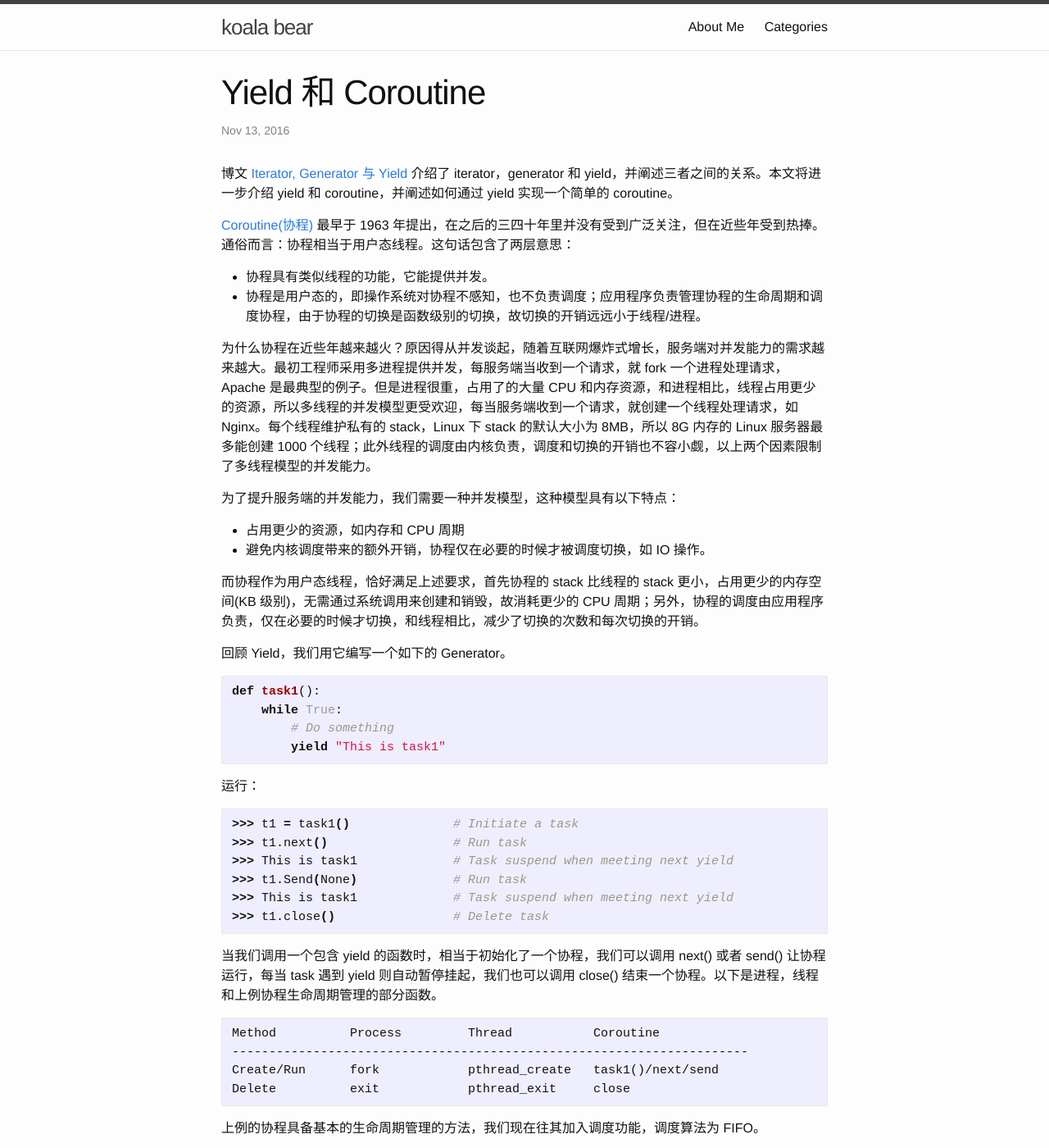
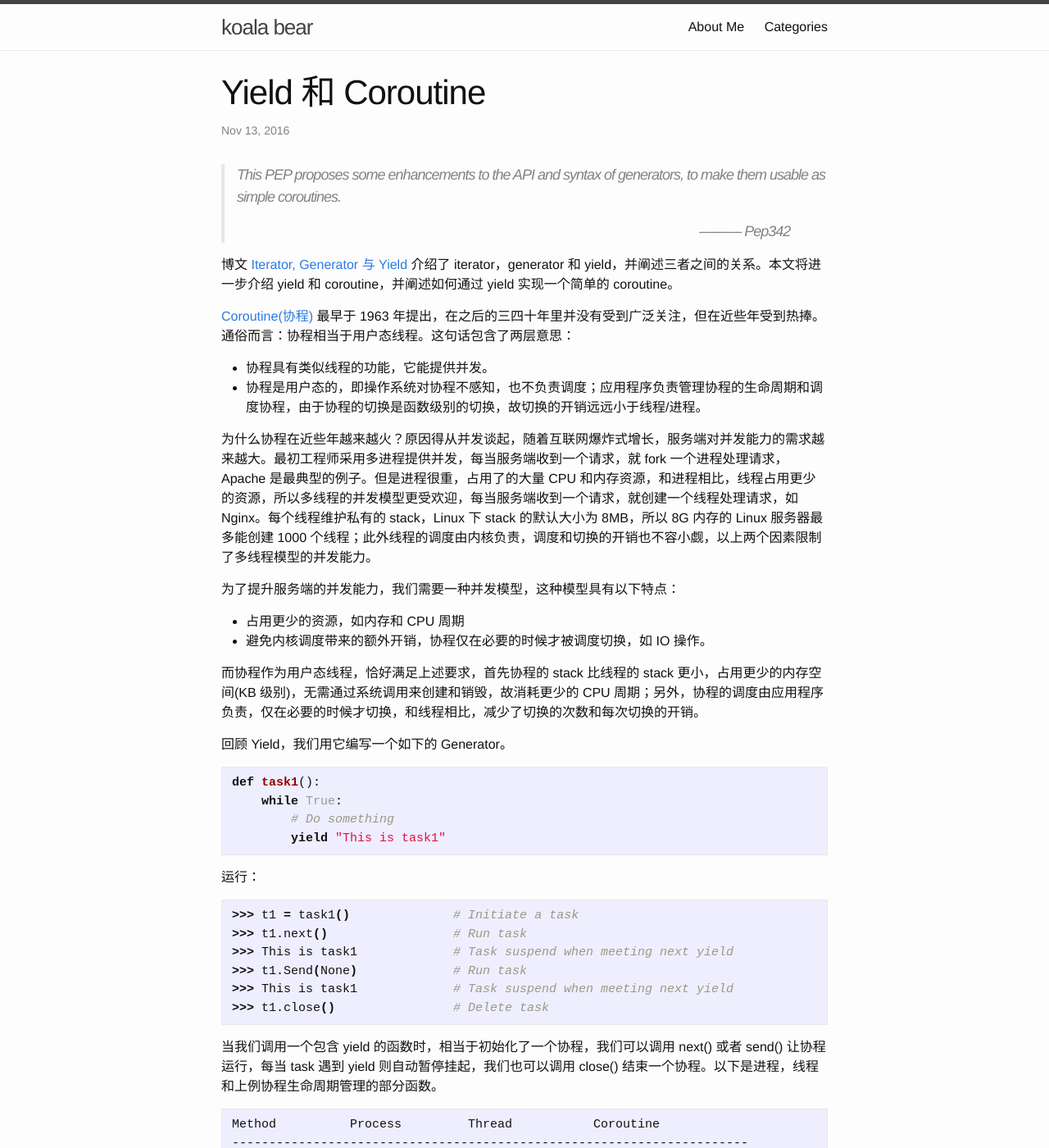
Before and after one commit to DeliangFan/deliangfan.github.io, a Jekyll site: the page built from _posts/2016-11-13-yield_and_croutine.markdown, in a window 1280 px wide and 1400 px high. Shown: the whole window at 82% size. Built offline with Jekyll 4.4.1, drawn with Linux system fonts in a browser that asks for light colours; comment, search, counter and statistics services are not loaded; some of the changed text lies outside the part shown.

Commit message:
update yield and coroutine

```diff
--- a/_posts/2016-11-13-yield_and_croutine.markdown
+++ b/_posts/2016-11-13-yield_and_croutine.markdown
@@ -3,6 +3,12 @@ layout: post
 title:  "Yield 和 Coroutine"
 categories: Python
 ---
+
+
+> This PEP proposes some enhancements to the API and syntax of generators, to make them usable as simple coroutines.
+>
+>  &nbsp;&nbsp;&nbsp;&nbsp;&nbsp;&nbsp;&nbsp;&nbsp;&nbsp;&nbsp;&nbsp;&nbsp;&nbsp;&nbsp;&nbsp;&nbsp;&nbsp;&nbsp;&nbsp;&nbsp;&nbsp;&nbsp;&nbsp;&nbsp;&nbsp;&nbsp;&nbsp;&nbsp;&nbsp;&nbsp;&nbsp;&nbsp;&nbsp;&nbsp;&nbsp;&nbsp;&nbsp;&nbsp;&nbsp;&nbsp;&nbsp;&nbsp;&nbsp;&nbsp;&nbsp;&nbsp;&nbsp;&nbsp;&nbsp;&nbsp;&nbsp;&nbsp;&nbsp;&nbsp;&nbsp;&nbsp;&nbsp;&nbsp;&nbsp;&nbsp;&nbsp;&nbsp;&nbsp;&nbsp;&nbsp;&nbsp;&nbsp;&nbsp;&nbsp;&nbsp;&nbsp;&nbsp;&nbsp;&nbsp;&nbsp;&nbsp;&nbsp;&nbsp;&nbsp;&nbsp;&nbsp;&nbsp;&nbsp;&nbsp;&nbsp;&nbsp;&nbsp;&nbsp;&nbsp;&nbsp;&nbsp;&nbsp;&nbsp;&nbsp;&nbsp;&nbsp;&nbsp;&nbsp;&nbsp;&nbsp;&nbsp;&nbsp;&nbsp;&nbsp;&nbsp;&nbsp;&nbsp;&nbsp;&nbsp;&nbsp;&nbsp;&nbsp;&nbsp;&nbsp;&nbsp;&nbsp;&nbsp;&nbsp;&nbsp;&nbsp;&nbsp;&nbsp;&nbsp;&nbsp;&nbsp;&nbsp;&nbsp;&nbsp;&nbsp;&nbsp;&nbsp;&nbsp;&nbsp;&nbsp;&nbsp;&nbsp;&nbsp;&nbsp;&nbsp;&nbsp; ——— Pep342
+
 
 博文 [Iterator, Generator 与 Yield](http://wsfdl.com/python/2016/10/18/python_yield.html) 介绍了 iterator，generator 和 yield，并阐述三者之间的关系。本文将进一步介绍 yield 和 coroutine，并阐述如何通过 yield 实现一个简单的 coroutine。
 
@@ -11,7 +17,7 @@ categories: Python
 - 协程具有类似线程的功能，它能提供并发。
 - 协程是用户态的，即操作系统对协程不感知，也不负责调度；应用程序负责管理协程的生命周期和调度协程，由于协程的切换是函数级别的切换，故切换的开销远远小于线程/进程。
 
-为什么协程在近些年越来越火？原因得从并发谈起，随着互联网爆炸式增长，服务端对并发能力的需求越来越大。最初工程师采用多进程提供并发，每服务端当收到一个请求，就 fork 一个进程处理请求，Apache 是最典型的例子。但是进程很重，占用了的大量 CPU 和内存资源，和进程相比，线程占用更少的资源，所以多线程的并发模型更受欢迎，每当服务端收到一个请求，就创建一个线程处理请求，如 Nginx。每个线程维护私有的 stack，Linux 下 stack 的默认大小为 8MB，所以 8G 内存的 Linux 服务器最多能创建 1000 个线程；此外线程的调度由内核负责，调度和切换的开销也不容小觑，以上两个因素限制了多线程模型的并发能力。
+为什么协程在近些年越来越火？原因得从并发谈起，随着互联网爆炸式增长，服务端对并发能力的需求越来越大。最初工程师采用多进程提供并发，每当服务端收到一个请求，就 fork 一个进程处理请求，Apache 是最典型的例子。但是进程很重，占用了的大量 CPU 和内存资源，和进程相比，线程占用更少的资源，所以多线程的并发模型更受欢迎，每当服务端收到一个请求，就创建一个线程处理请求，如 Nginx。每个线程维护私有的 stack，Linux 下 stack 的默认大小为 8MB，所以 8G 内存的 Linux 服务器最多能创建 1000 个线程；此外线程的调度由内核负责，调度和切换的开销也不容小觑，以上两个因素限制了多线程模型的并发能力。
 
 为了提升服务端的并发能力，我们需要一种并发模型，这种模型具有以下特点：
 
@@ -49,7 +55,7 @@ Create/Run      fork            pthread_create   task1()/next/send
 Delete          exit            pthread_exit     close
 ~~~
 
-上例的协程具备基本的生命周期管理的方法，我们现在往其加入调度功能，调度算法为 FIFO。
+上例协程具备基本的生命周期管理的方法，我们现在往其加入调度功能，调度算法为 FIFO。
 
 ~~~ python
 class Scheduler(object):
```
